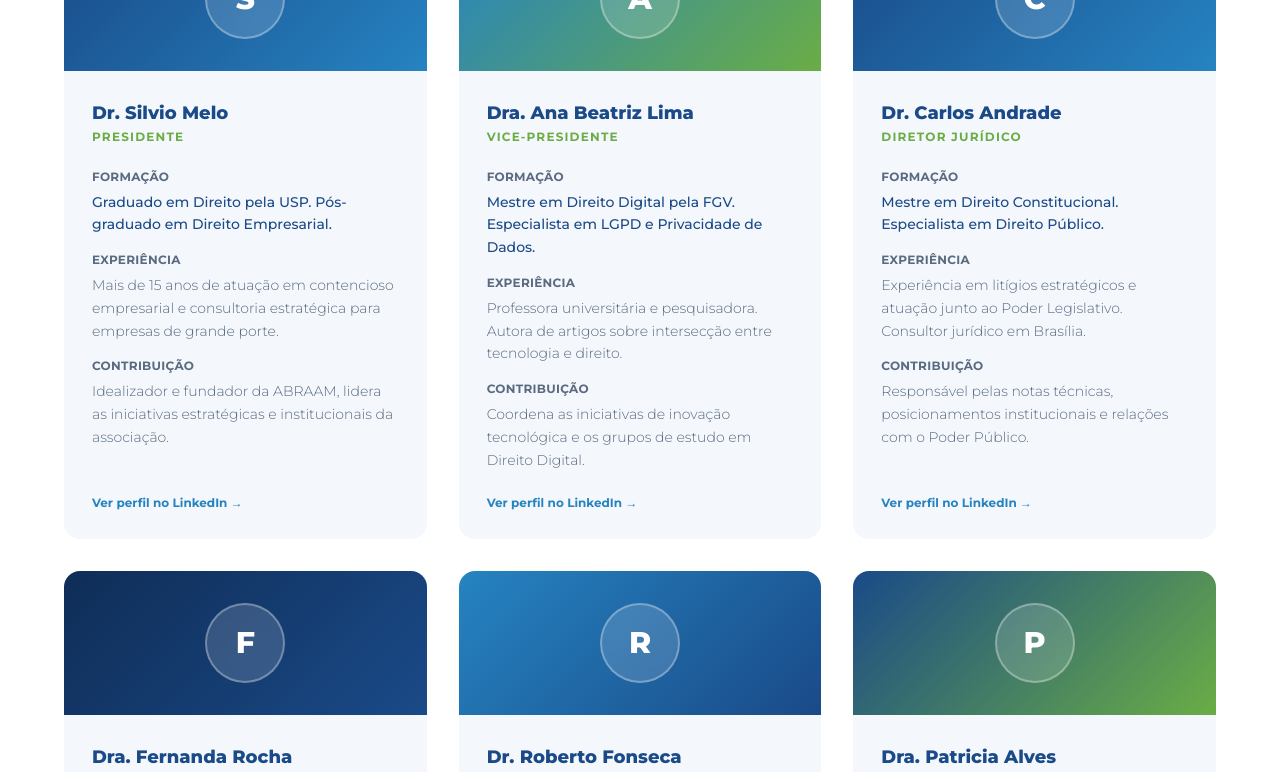
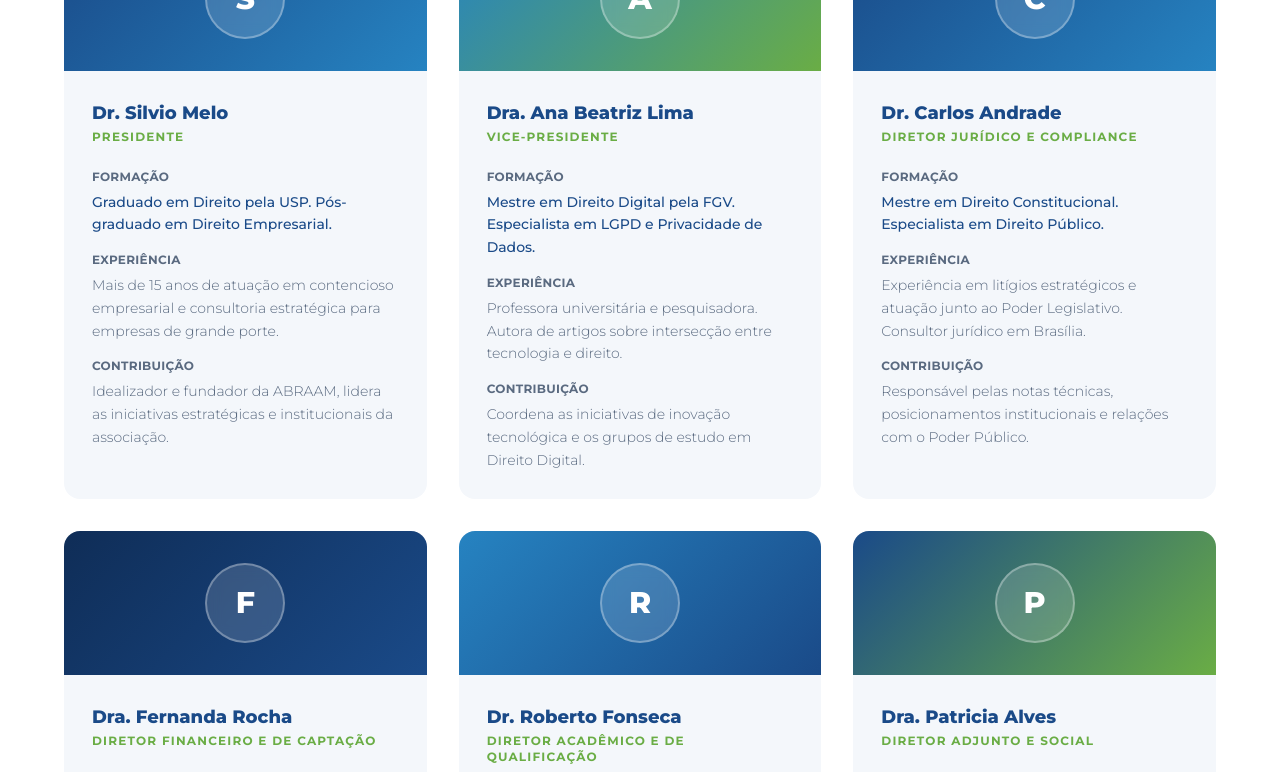
Before and after one commit to enzocampos/abraam-site, a Next.js app: page /diretoria in a window 1280 px wide. Shown: the part 860-1632 px from the top of the page. Built offline with nearby package versions, Linux system fonts and the light colour scheme.

Commit message:
Ajustes na pagina de Diretoria

```diff
--- a/app/diretoria/page.tsx
+++ b/app/diretoria/page.tsx
@@ -8,7 +8,6 @@ const board = [
     formation: "Graduado em Direito pela USP. Pós-graduado em Direito Empresarial.",
     experience: "Mais de 15 anos de atuação em contencioso empresarial e consultoria estratégica para empresas de grande porte.",
     contribution: "Idealizador e fundador da ABRAAM, lidera as iniciativas estratégicas e institucionais da associação.",
-    linkedin: "#",
   },
   {
     name: "Dra. Ana Beatriz Lima",
@@ -17,43 +16,38 @@ const board = [
     formation: "Mestre em Direito Digital pela FGV. Especialista em LGPD e Privacidade de Dados.",
     experience: "Professora universitária e pesquisadora. Autora de artigos sobre intersecção entre tecnologia e direito.",
     contribution: "Coordena as iniciativas de inovação tecnológica e os grupos de estudo em Direito Digital.",
-    linkedin: "#",
   },
   {
     name: "Dr. Carlos Andrade",
-    role: "Diretor Jurídico",
+    role: "Diretor Jurídico e Compliance",
     initial: "C",
     formation: "Mestre em Direito Constitucional. Especialista em Direito Público.",
     experience: "Experiência em litígios estratégicos e atuação junto ao Poder Legislativo. Consultor jurídico em Brasília.",
     contribution: "Responsável pelas notas técnicas, posicionamentos institucionais e relações com o Poder Público.",
-    linkedin: "#",
   },
   {
     name: "Dra. Fernanda Rocha",
-    role: "Secretária-Geral",
+    role: "Diretor Financeiro e de Captação",
     initial: "F",
     formation: "Especialista em Direito Tributário pela PUC-SP.",
     experience: "15 anos de experiência em consultoria tributária para empresas de médio e grande porte.",
     contribution: "Coordena as atividades administrativas e os processos de filiação da ABRAAM.",
-    linkedin: "#",
   },
   {
     name: "Dr. Roberto Fonseca",
-    role: "Diretor de Eventos",
+    role: "Diretor Acadêmico e de Qualificação",
     initial: "R",
     formation: "Graduado em Direito com especialização em Gestão de Negócios Jurídicos.",
     experience: "Experiência em organização de congressos jurídicos e relações institucionais.",
     contribution: "Planeja e coordena os eventos, congressos e encontros promovidos pela ABRAAM.",
-    linkedin: "#",
   },
   {
     name: "Dra. Patricia Alves",
-    role: "Diretora de Comunicação",
+    role: "Diretor Adjunto e Social",
     initial: "P",
     formation: "Advogada e jornalista. Pós-graduada em Comunicação Jurídica.",
     experience: "Ampla experiência em comunicação corporativa no setor jurídico e produção de conteúdo especializado.",
     contribution: "Responsável pela presença institucional, publicações e comunicação da ABRAAM.",
-    linkedin: "#",
   },
 ];
 
@@ -108,7 +102,7 @@ export default function DiretoriaPage() {
           <div className="text-center mb-16">
             <span className="inline-flex items-center gap-3 text-[#6aad45] text-xs font-bold tracking-widest uppercase mb-5">
               <span className="w-8 h-px bg-[#6aad45] inline-block" />
-              Diretoria Fundadora
+              Diretoria Executiva
               <span className="w-8 h-px bg-[#6aad45] inline-block" />
             </span>
             <p className="text-[#5a6a80] max-w-xl mx-auto font-light">
@@ -160,12 +154,6 @@ export default function DiretoriaPage() {
                     </div>
                   </div>
 
-                  <a
-                    href={member.linkedin}
-                    className="inline-flex items-center gap-2 mt-6 text-[#2683c1] text-xs font-bold hover:gap-3 transition-all"
-                  >
-                    Ver perfil no LinkedIn →
-                  </a>
                 </div>
               </div>
             ))}
```
